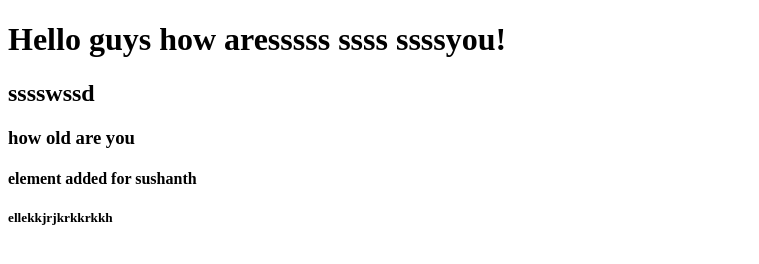
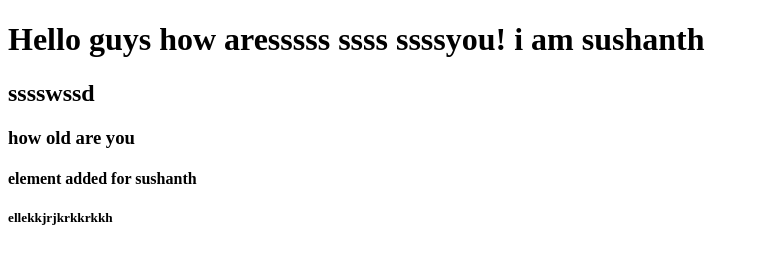
Before and after one commit to sushanthraju1234/React-JS, a plain HTML site: page index.html in a window 1280 px wide. Shown: the whole page, without its empty margins (0-759 px from the left). Drawn offline with Linux system fonts and the light colour scheme.

Commit message:
updated line one

```diff
--- a/index.html
+++ b/index.html
@@ -6,7 +6,7 @@
     <title>First Project</title>
   </head>
   <body>
-    <h1>Hello guys how aresssss ssss ssssyou!</h1>
+    <h1>Hello guys how aresssss ssss ssssyou! i am sushanth</h1>
     <h2>sssswssd</h2>
     <h3>how old are you</h3>
     <h4>element added for sushanth</h4>
```
